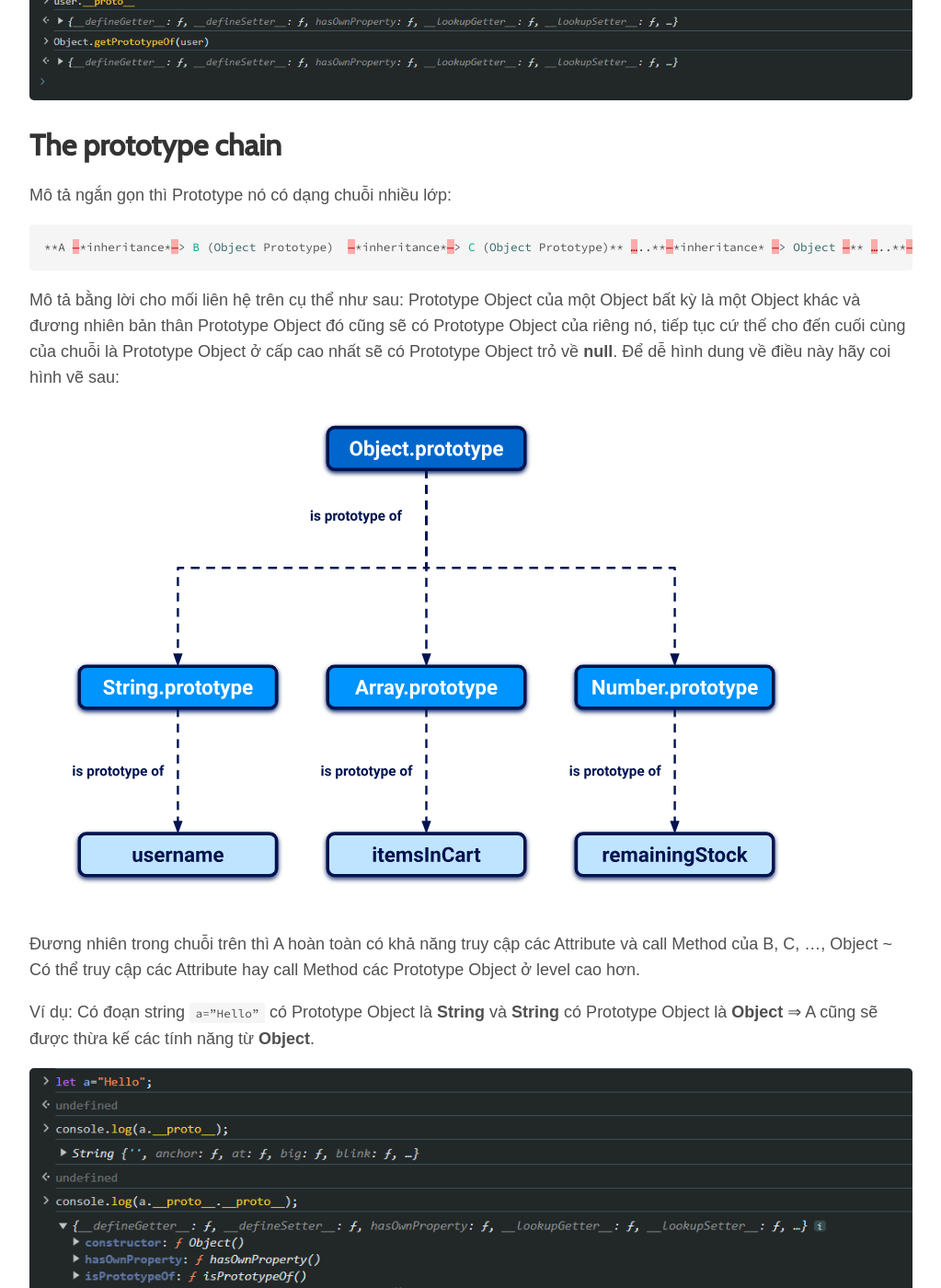
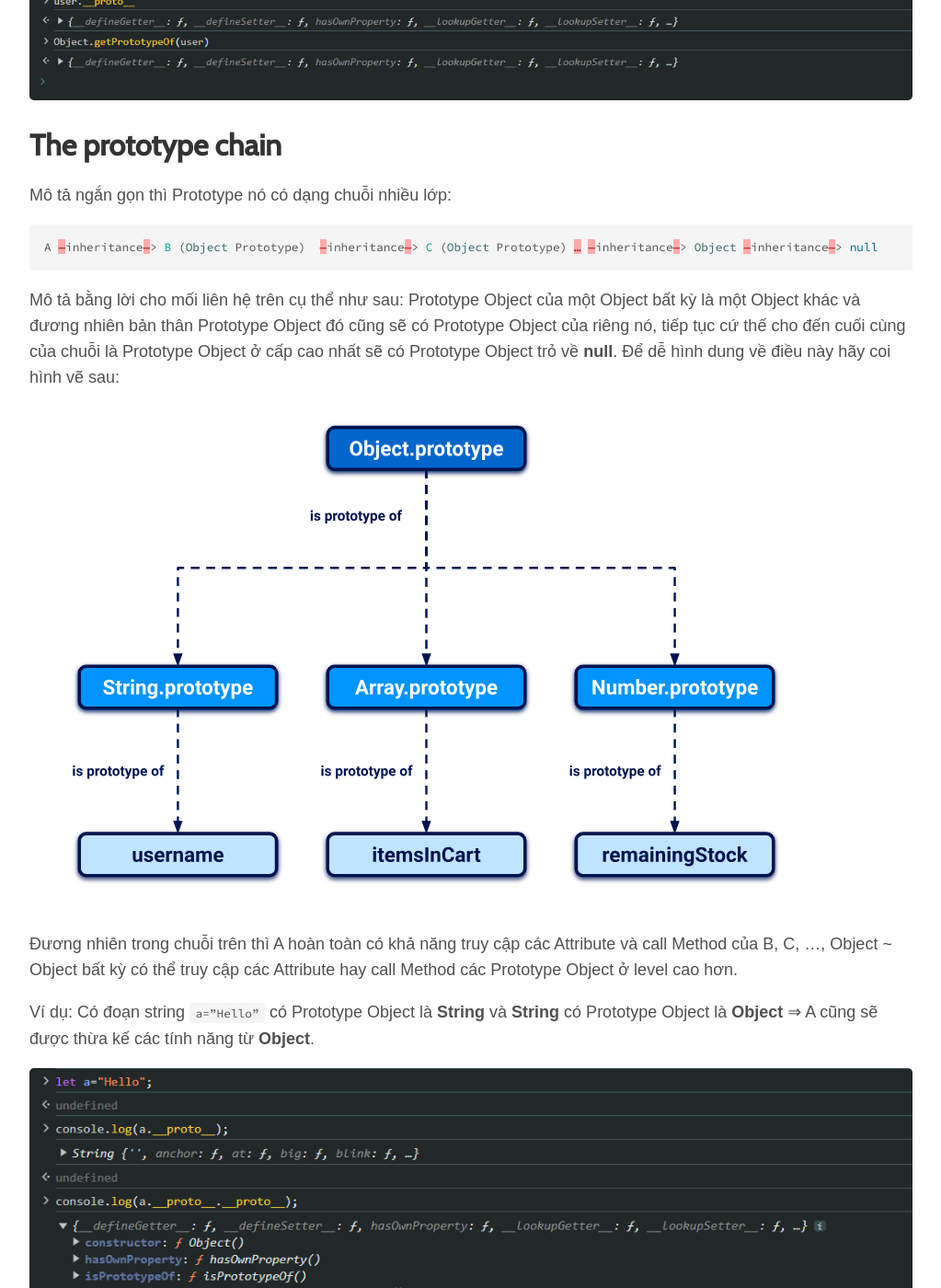
Before and after one commit to vietcf/vietchoi, a Jekyll site: the page built from _posts/2024-10-05-prototypal-inheritance-model-trong-javascript.md, in a window 1280 px wide and 1400 px high, scrolled down 6902 px. Shown: the whole window at 92% size, without its empty margins (128-1151 px from the left). Built offline with Jekyll 4.4.1, drawn with Linux system fonts in a browser that asks for light colours; some web fonts are replaced; some of the changed text lies outside the part shown.

Commit message:
Prototype model inheritance in javascript

````diff
--- a/_posts/2024-10-05-prototypal-inheritance-model-trong-javascript.md
+++ b/_posts/2024-10-05-prototypal-inheritance-model-trong-javascript.md
@@ -10,7 +10,7 @@
 
 Chúng ta đều biết kế thừa **(Inheritance)**  là đặc điểm nổi  bật của các loại ngôn ngữ hướng đối tượng (OOP). Với đặc điểm này thì các Object con sẽ có khả năng truy cập thuộc tính (Attribute) và sử dụng phương thức (Method) của Object cha.
 
-JavaScript sử dụng mô hình **Prototypal inheritance**, khá khác biệt so với mô hình **Class-based** mà nhiều ngôn ngữ OOP khác sử dụng. Trong bài viết này, tôi sẽ làm rõ về cách thức hoạt động của mô hình **Prototypal inheritance** trong Javascript ~ Tập trung vào nội dung là kế thừa (**Inheritance**) trong Javascript.
+JavaScript sử dụng mô hình **Prototypal inheritance**, khá khác biệt so với mô hình **Class-based** mà nhiều ngôn ngữ OOP khác sử dụng. Trong bài viết này, tôi sẽ làm rõ về cách thức hoạt động của mô hình **Prototypal inheritance** trong Javascript ~ Tập trung vào nội dung là kế thừa (Inheritance) trong Javascript.
 
 # Một chút khởi đầu
 
@@ -91,7 +91,7 @@
 
 ![image.png]({{site.url}}/assets/img/2024/10/05/image6.png)
 
-- Có 2 cách truy cập Prototype Object là dùng `<object_name>.__proto__`  hoặc `Object.getPrototypeOf/Object.setPrototypeOf*(*<object_name>*)`. Trong đó `__proto__`  là một getter/setter cho `[[Prototype]]` nhưng đã lỗi thời, JavaScript hiện đại khuyến khích lập trình viên nên sử dụng hàm `Object.getPrototypeOf/Object.setPrototypeOf` để thay thế. Tuy nhiên do khả năng tương thích ngược giữa các version của Javascript ta vẫn có thể sử dụng `obj .__ proto__` để truy cập vào `[[Prototype]]`.
+- Có 2 cách truy cập Prototype Object là dùng `<object_name>.__proto__`  hoặc `Object.getPrototypeOf/Object.setPrototypeOf(<object_name>)`. Trong đó `__proto__`  là một getter/setter cho `[[Prototype]]` nhưng đã lỗi thời, JavaScript hiện đại khuyến khích lập trình viên nên sử dụng hàm `Object.getPrototypeOf/Object.setPrototypeOf` để thay thế. Tuy nhiên do khả năng tương thích ngược giữa các version của Javascript ta vẫn có thể sử dụng `obj .__ proto__` để truy cập vào `[[Prototype]]`.
 
 ![image.png]({{site.url}}/assets/img/2024/10/05/image7.png)
 
@@ -100,14 +100,14 @@
 Mô tả ngắn gọn thì Prototype nó có dạng chuỗi nhiều lớp:
 
 ```jsx
-**A —*inheritance*—> B (Object Prototype)  —*inheritance*—> C (Object Prototype)** …..**—*inheritance* —> Object —** …..**—*inheritance—>null***
+A —inheritance—> B (Object Prototype)  —inheritance—> C (Object Prototype) … —inheritance—> Object —inheritance—> null
 ```
 
 Mô tả bằng lời cho mối liên hệ trên cụ thể như sau: Prototype Object của một Object bất kỳ là một Object khác và đương nhiên bản thân Prototype Object đó cũng sẽ có Prototype Object của riêng nó, tiếp tục cứ thế cho đến cuối cùng của chuỗi là Prototype Object ở cấp cao nhất sẽ có Prototype Object trỏ về **null**. Để dễ hình dung về điều này hãy coi hình vẽ sau:
 
 ![image.png]({{site.url}}/assets/img/2024/10/05/image8.png)
 
-Đương nhiên trong chuỗi trên thì A hoàn toàn có khả năng truy cập các Attribute và call Method của B, C, ..., Object ~ Có thể truy cập các Attribute hay call Method các Prototype Object ở level cao hơn.
+Đương nhiên trong chuỗi trên thì A hoàn toàn có khả năng truy cập các Attribute và call Method của B, C, ..., Object ~ Object bất kỳ có thể truy cập các Attribute hay call Method các Prototype Object ở level cao hơn.
 
 Ví dụ:  Có đoạn string `a=”Hello”` có Prototype Object là **String** và **String** có Prototype Object là **Object** ⇒ A cũng sẽ được thừa kế các tính năng từ **Object**.
 
````
Also changed, not shown: other parts of _posts/2024-10-05-prototypal-inheritance-model-trong-javascript.md (+2 -2 lines), assets/img/2024/10/05/image10.png (renamed from assets/img/2024/10/05/image 10.png).
